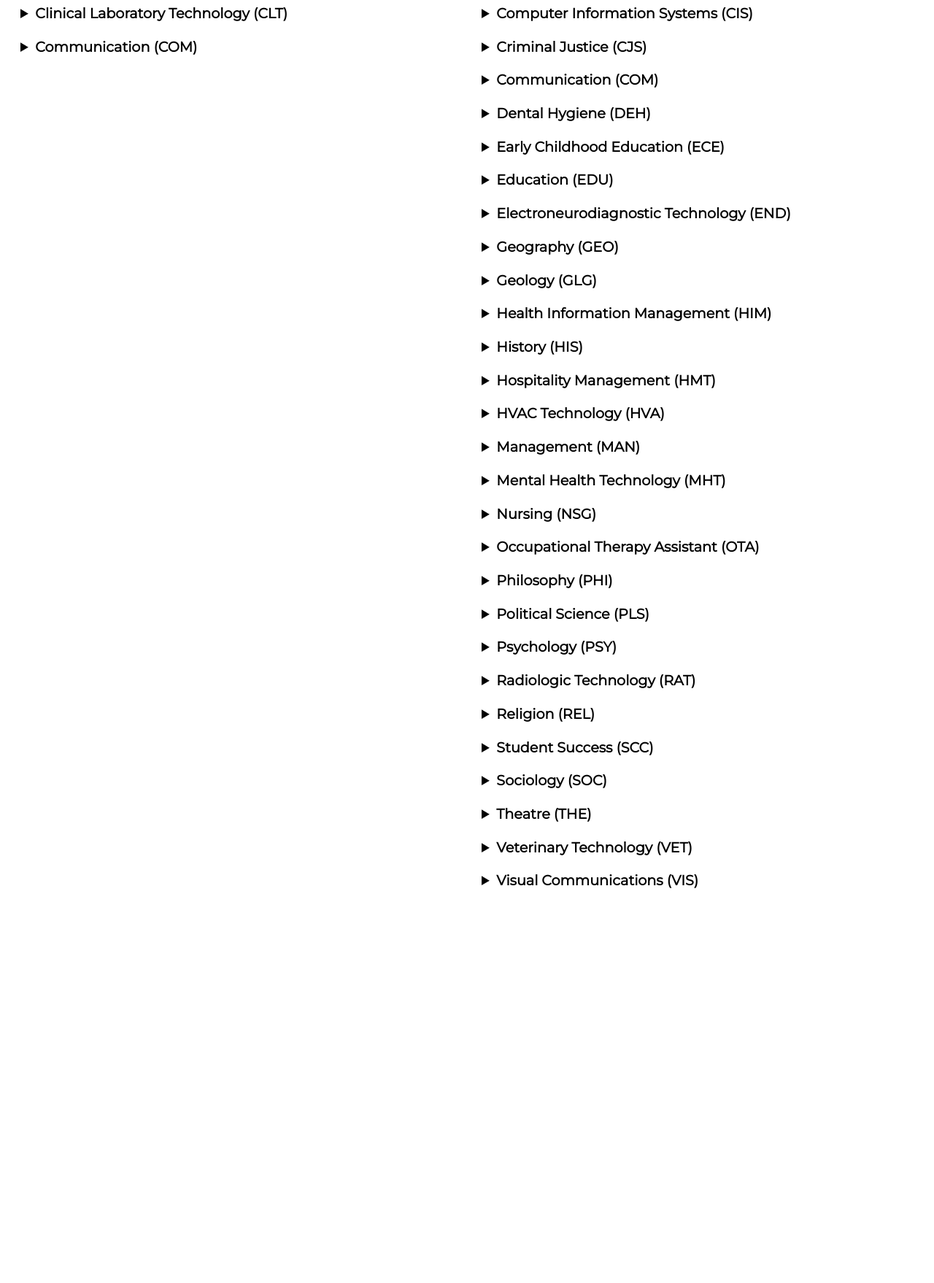
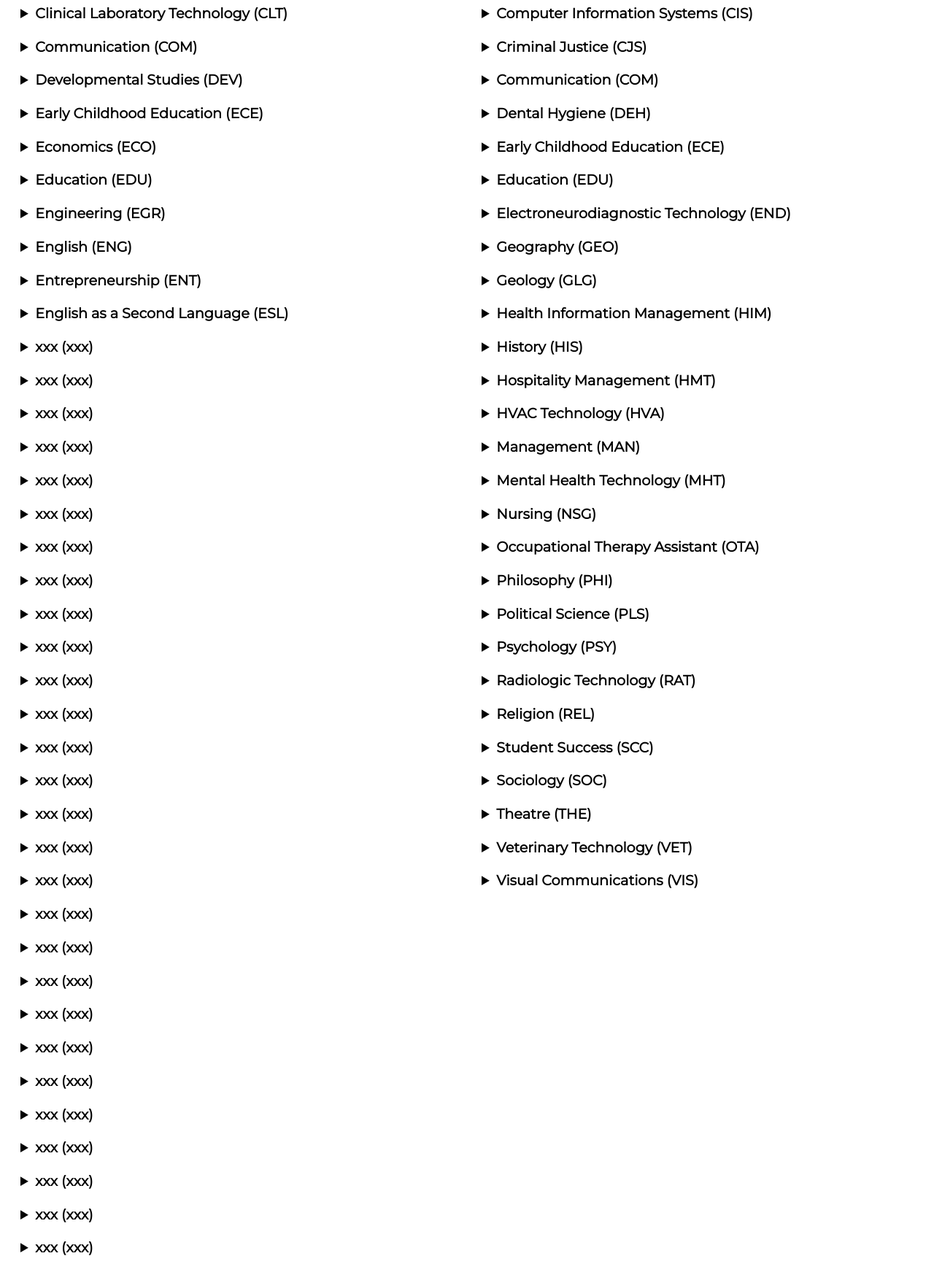
Before and after one commit to aprilAllison/TLC_Supported_Courses, a plain HTML site: page index.html in a window 1280 px wide. Shown: the part 570-2328 px from the top of the page at 73% size. Before the commit the page ends 1835 px from the top, so only its background shows below. Drawn offline with Linux system fonts and the light colour scheme.

Commit message:
Update index.html
ADDED MORE COURSES IN DETAILS SUMMARY. LEFT TEMPLATE SO THAT I CAN FINISH WORKING LATER

```diff
--- a/index.html
+++ b/index.html
@@ -52,18 +52,18 @@
 <section class="column" aria-labelledby="content-support-heading">
   <h2 id="content-support-heading">COURSE CONTENT SUPPORT</h2>
 
-  <details><summary>ACC - ACCOUNTING</summary><ul>
+  <details><summary>Accounting (ACC)</summary><ul>
     <li>ACC-1100</li><li>ACC-1210</li><li>ACC-1220</li><li>ACC-1510</li><li>ACC-2101</li><li>ACC-2102</li>
     <li>ACC-2211</li><li>ACC-2212</li><li>ACC-2321</li><li>ACC-2322</li><li>ACC-2435</li><li>ACC-2510</li>
   </ul></details>
 
-  <details><summary>(ALH) Allied Health</summary><ul>
+  <details><summary>Allied Health (ALH)</summary><ul>
     <li>ALH-1101</li><li>ALH-1122</li><li>ALH-1123</li><li>ALH-1140</li><li>ALH-2201</li><li>ALH-2202</li><li>ALH-2220</li>
   </ul></details>
 
-  <details><summary>ART (Art)</summary><ul><li>ART-1110</li></ul></details>
+  <details><summary>Art (ART)</summary><ul><li>ART-1110</li></ul></details>
 
-  <details><summary>BIO (Biology)</summary><ul>
+  <details><summary>Biology (BIO)</summary><ul>
     <li>BIO-1101</li><li>BIO-1107</li><li>BIO-1111</li><li>BIO-1121</li><li>BIO-1141</li><li>BIO-1171</li>
     <li>BIO-1211</li><li>BIO-1222</li><li>BIO-1242</li><li>BIO-1272</li><li>BIO-2205</li><li>BIO-2222</li><li>BIO-2235</li>
   </ul></details>
@@ -87,6 +87,116 @@
   <details><summary>Communication (COM)</summary><ul>
     <li>COM-2201</li><li>COM-2206</li><li>COM-2211</li><li>COM-2225</li><li>COM-2245</li>
   </ul></details>
+
+  <details><summary>Developmental Studies (DEV)</summary><ul>
+    <li>DEV-0035</li>
+  </ul></details>
+  <details><summary>Early Childhood Education (ECE)</summary><ul>
+    <li>ECE-1100</li><li>ECE-1202</li>
+  </ul></details>
+  <details><summary>Economics (ECO)</summary><ul>
+    <li>ECO-1100</li><li>ECO-2160</li><li>ECO-2180</li>
+  </ul></details>
+  <details><summary>Education (EDU)</summary><ul>
+    <li>EDU-1100</li><li>EDU-1105</li>
+  </ul></details>
+  <details><summary>Engineering (EGR)</summary><ul>
+    <li>EGR-2261</li>
+  </ul></details>
+  <details><summary>English (ENG)</summary><ul>
+    <li>ENG-1101</li><li>ENG-1131</li><li>ENG-1199</li><li>ENG-1201</li><li>ENG-2250</li><li>ENG-2255</li><li>ENG-2256</li><li>ENG-2259</li>
+  </ul></details>
+  <details><summary>Entrepreneurship (ENT)</summary><ul>
+    <li>ENT-2140</li><li>ENT-2160</li>
+  </ul></details>
+  <details><summary>English as a Second Language (ESL)</summary><ul>
+    <li>ESL-0120</li><li>ESL-0125</li><li>ESL-0130</li><li>ESL-0135</li><li>ESL-0140</li><li>ESL-0145</li><li>ESL-0150</li><li>ESL-0170</li><li>ESL-0190</li>
+  </ul></details>
+  <details><summary>xxx (xxx)</summary><ul>
+    <li>xxx</li><li>xxx</li><li>xxx</li><li>xxx</li><li>xxx</li>
+  </ul></details>
+  <details><summary>xxx (xxx)</summary><ul>
+    <li>xxx</li><li>xxx</li><li>xxx</li><li>xxx</li><li>xxx</li>
+  </ul></details>
+  <details><summary>xxx (xxx)</summary><ul>
+    <li>xxx</li><li>xxx</li><li>xxx</li><li>xxx</li><li>xxx</li>
+  </ul></details>
+  <details><summary>xxx (xxx)</summary><ul>
+    <li>xxx</li><li>xxx</li><li>xxx</li><li>xxx</li><li>xxx</li>
+  </ul></details>
+  <details><summary>xxx (xxx)</summary><ul>
+    <li>xxx</li><li>xxx</li><li>xxx</li><li>xxx</li><li>xxx</li>
+  </ul></details>
+  <details><summary>xxx (xxx)</summary><ul>
+    <li>xxx</li><li>xxx</li><li>xxx</li><li>xxx</li><li>xxx</li>
+  </ul></details>
+  <details><summary>xxx (xxx)</summary><ul>
+    <li>xxx</li><li>xxx</li><li>xxx</li><li>xxx</li><li>xxx</li>
+  </ul></details>
+  <details><summary>xxx (xxx)</summary><ul>
+    <li>xxx</li><li>xxx</li><li>xxx</li><li>xxx</li><li>xxx</li>
+  </ul></details>
+  <details><summary>xxx (xxx)</summary><ul>
+    <li>xxx</li><li>xxx</li><li>xxx</li><li>xxx</li><li>xxx</li>
+  </ul></details>
+  <details><summary>xxx (xxx)</summary><ul>
+    <li>xxx</li><li>xxx</li><li>xxx</li><li>xxx</li><li>xxx</li>
+  </ul></details>
+  <details><summary>xxx (xxx)</summary><ul>
+    <li>xxx</li><li>xxx</li><li>xxx</li><li>xxx</li><li>xxx</li>
+  </ul></details>
+  <details><summary>xxx (xxx)</summary><ul>
+    <li>xxx</li><li>xxx</li><li>xxx</li><li>xxx</li><li>xxx</li>
+  </ul></details>
+  <details><summary>xxx (xxx)</summary><ul>
+    <li>xxx</li><li>xxx</li><li>xxx</li><li>xxx</li><li>xxx</li>
+  </ul></details>
+  <details><summary>xxx (xxx)</summary><ul>
+    <li>xxx</li><li>xxx</li><li>xxx</li><li>xxx</li><li>xxx</li>
+  </ul></details>
+  <details><summary>xxx (xxx)</summary><ul>
+    <li>xxx</li><li>xxx</li><li>xxx</li><li>xxx</li><li>xxx</li>
+  </ul></details>
+  <details><summary>xxx (xxx)</summary><ul>
+    <li>xxx</li><li>xxx</li><li>xxx</li><li>xxx</li><li>xxx</li>
+  </ul></details>
+  <details><summary>xxx (xxx)</summary><ul>
+    <li>xxx</li><li>xxx</li><li>xxx</li><li>xxx</li><li>xxx</li>
+  </ul></details>
+  <details><summary>xxx (xxx)</summary><ul>
+    <li>xxx</li><li>xxx</li><li>xxx</li><li>xxx</li><li>xxx</li>
+  </ul></details>
+  <details><summary>xxx (xxx)</summary><ul>
+    <li>xxx</li><li>xxx</li><li>xxx</li><li>xxx</li><li>xxx</li>
+  </ul></details>
+  <details><summary>xxx (xxx)</summary><ul>
+    <li>xxx</li><li>xxx</li><li>xxx</li><li>xxx</li><li>xxx</li>
+  </ul></details>
+  <details><summary>xxx (xxx)</summary><ul>
+    <li>xxx</li><li>xxx</li><li>xxx</li><li>xxx</li><li>xxx</li>
+  </ul></details>
+  <details><summary>xxx (xxx)</summary><ul>
+    <li>xxx</li><li>xxx</li><li>xxx</li><li>xxx</li><li>xxx</li>
+  </ul></details>
+  <details><summary>xxx (xxx)</summary><ul>
+    <li>xxx</li><li>xxx</li><li>xxx</li><li>xxx</li><li>xxx</li>
+  </ul></details>
+  <details><summary>xxx (xxx)</summary><ul>
+    <li>xxx</li><li>xxx</li><li>xxx</li><li>xxx</li><li>xxx</li>
+  </ul></details>
+  <details><summary>xxx (xxx)</summary><ul>
+    <li>xxx</li><li>xxx</li><li>xxx</li><li>xxx</li><li>xxx</li>
+  </ul></details>
+  <details><summary>xxx (xxx)</summary><ul>
+    <li>xxx</li><li>xxx</li><li>xxx</li><li>xxx</li><li>xxx</li>
+  </ul></details>
+  <details><summary>xxx (xxx)</summary><ul>
+    <li>xxx</li><li>xxx</li><li>xxx</li><li>xxx</li><li>xxx</li>
+  </ul></details>
+  <details><summary>xxx (xxx)</summary><ul>
+    <li>xxx</li><li>xxx</li><li>xxx</li><li>xxx</li><li>xxx</li>
+  </ul></details>
+
 
   <!-- Continue with all remaining Content Support dropdowns using the same structure -->
 </section>
```
